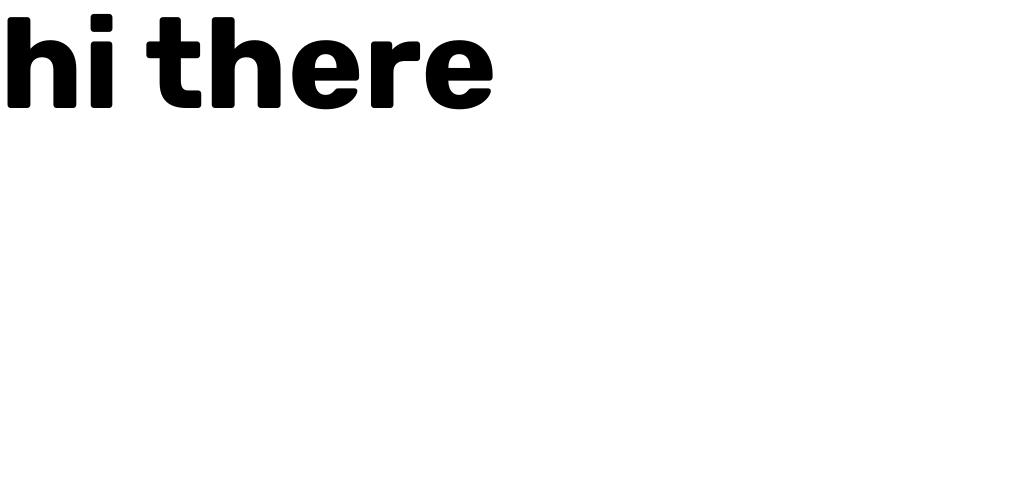
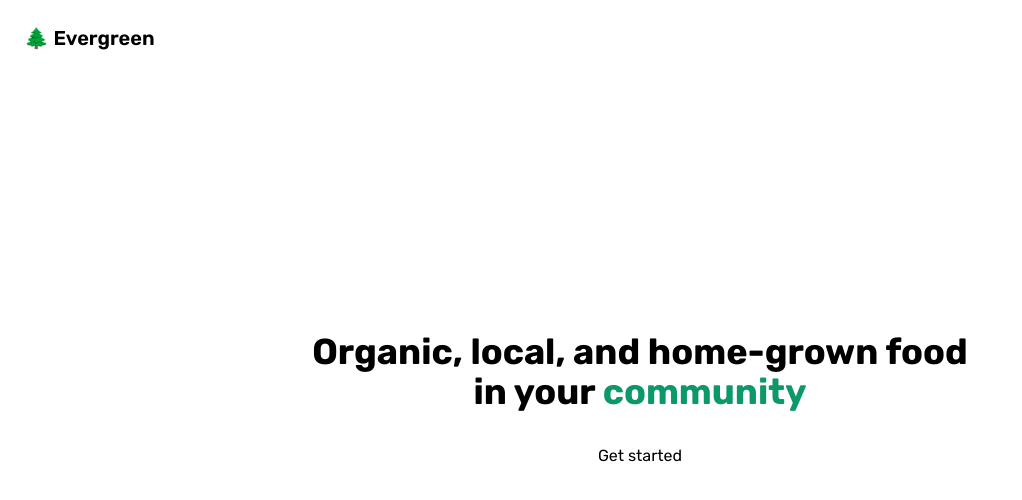
Before and after one commit to ShubhamPatilsd/evergreen, a Next.js app: page / in a window 1280 px wide. Shown: the top 500 px of the page, without its empty margins (0-1022 px from the left). Built offline with nearby package versions, Linux system fonts and the light colour scheme.

Commit message:
goofy aughh nextauth google

```diff
--- /dev/null
+++ b/classes/button.ts
@@ -0,0 +1,2 @@
+export const buttonClasses =
+  "rounded-lg bg-accent px-4 py-2 font-bold text-white transition hover:bg-accent-darker";
--- a/pages/index.tsx
+++ b/pages/index.tsx
@@ -1,7 +1,30 @@
+import { buttonClasses } from "../classes/button";
+import { signIn } from "next-auth/react";
+
 export default function Home() {
   return (
-    <div>
-      <h1 className="text-9xl font-black">hi there</h1>
-    </div>
+    <>
+      <nav className="absolute p-6">
+        <h3 className="text-xl font-semibold">🌲 Evergreen</h3>
+      </nav>
+      <div className="flex h-screen items-center justify-center">
+        <div className="space-y-8">
+          <h1 className="max-w-2xl text-center text-4xl font-black">
+            Organic, local, and home-grown food in your{" "}
+            <span className="text-accent">community</span>
+          </h1>
+          <div className="flex justify-center">
+            <button
+              onClick={() => {
+                signIn("google");
+              }}
+              className={buttonClasses}
+            >
+              Get started
+            </button>
+          </div>
+        </div>
+      </div>
+    </>
   );
 }
--- a/tailwind.config.js
+++ b/tailwind.config.js
@@ -8,7 +8,7 @@ module.exports = {
   theme: {
     extend: {
       colors: {
-        accent: "#0D986A",
+        accent: { DEFAULT: "#0D986A", darker: "#0E7B57" },
       },
       fontFamily: {
         sans: ["'Rubik'", ...defaultTheme.fontFamily.sans],
```
